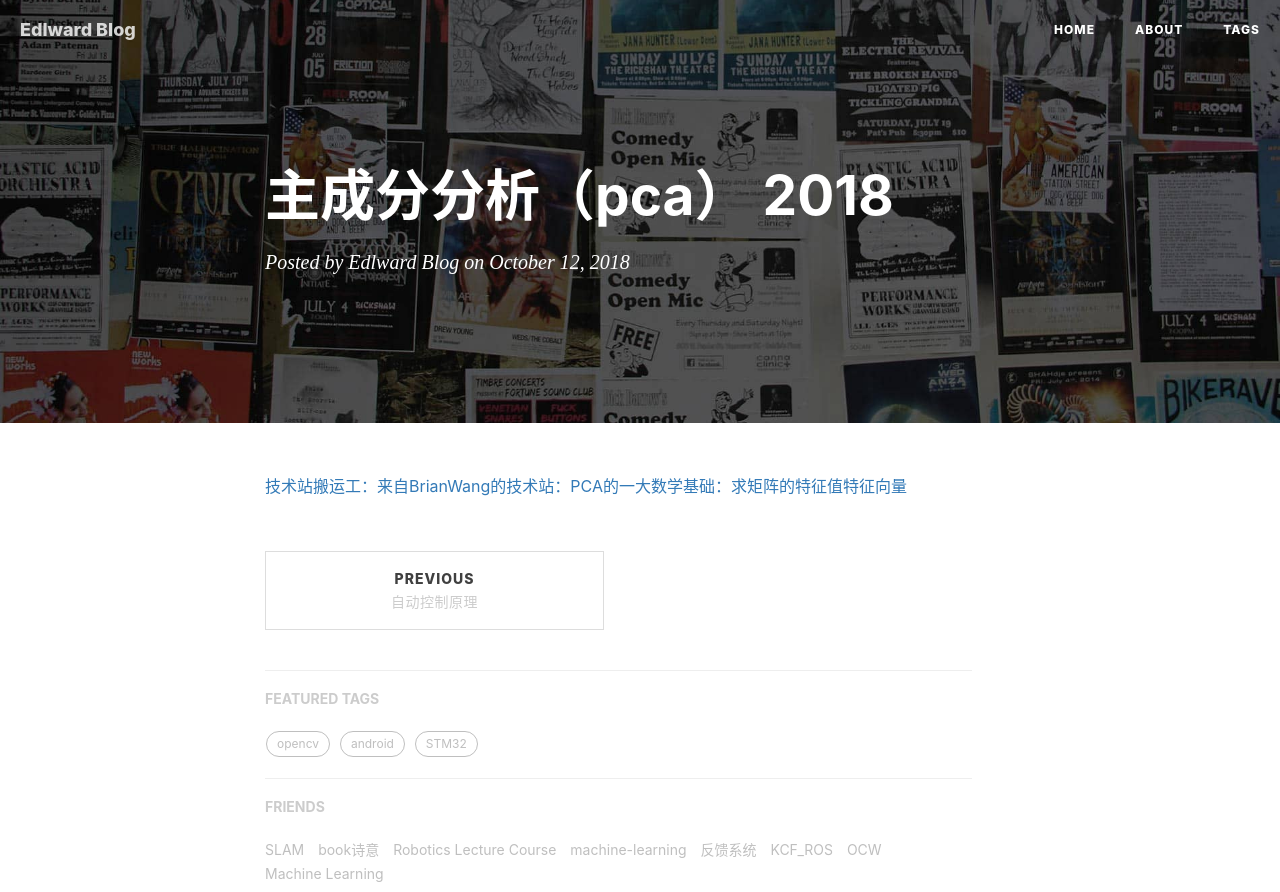
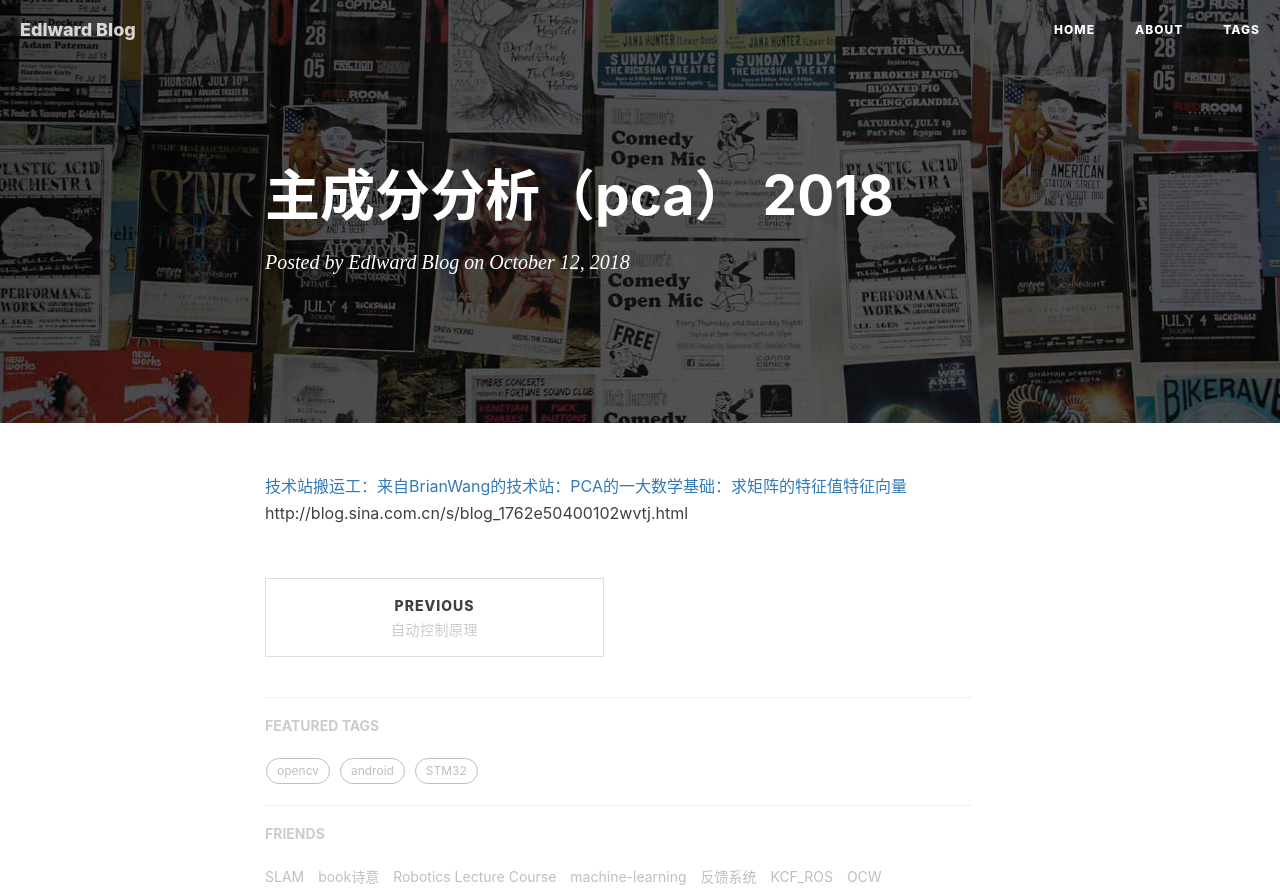
Before and after one commit to gary-robotics/dlward, a Jekyll site: the page built from _posts/2018-10-12-主成分分析（PCA）-2018.markdown, in a window 1280 px wide, cut to the strip 0-892 px from the top of the page. Built offline with Jekyll 4.4.1, drawn with Linux system fonts in a browser that asks for light colours; nearby versions of some CDN libraries; our own code applies the rules of GitHub Pages for plain Markdown files; comment, search, counter and statistics services are not loaded; some of the changed lines change nothing that is shown.

Commit message:
Update 2018-10-12-主成分分析（PCA）-2018.markdown

```diff
--- a/_posts/2018-10-12-主成分分析（PCA）-2018.markdown
+++ b/_posts/2018-10-12-主成分分析（PCA）-2018.markdown
@@ -1 +1,2 @@
 [技术站搬运工：来自BrianWang的技术站：PCA的一大数学基础：求矩阵的特征值特征向量](https://zhuanlan.zhihu.com/p/27452766)
+http://blog.sina.com.cn/s/blog_1762e50400102wvtj.html
```
